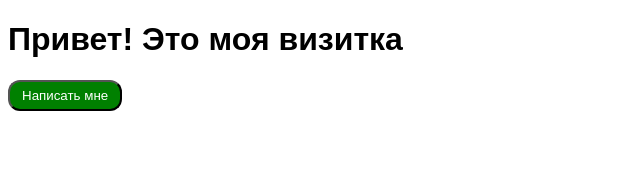
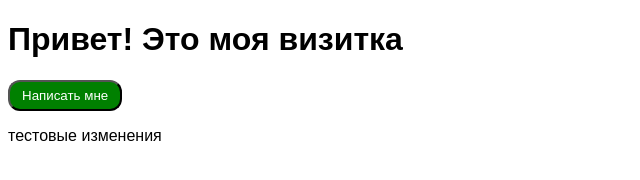
Before and after one commit to dima-cheff/my-site, a plain HTML site: page index.html in a window 1280 px wide. Shown: the whole page, without its empty margins (0-640 px from the left). Drawn offline with Linux system fonts and the light colour scheme.

Commit message:
added paragraph

```diff
--- a/index.html
+++ b/index.html
@@ -8,5 +8,6 @@
 <body>
   <h1>Привет! Это моя визитка</h1>
   <button class="btn">Написать мне</button>
+  <p>тестовые изменения</p>
 </body>
 </html>
```
